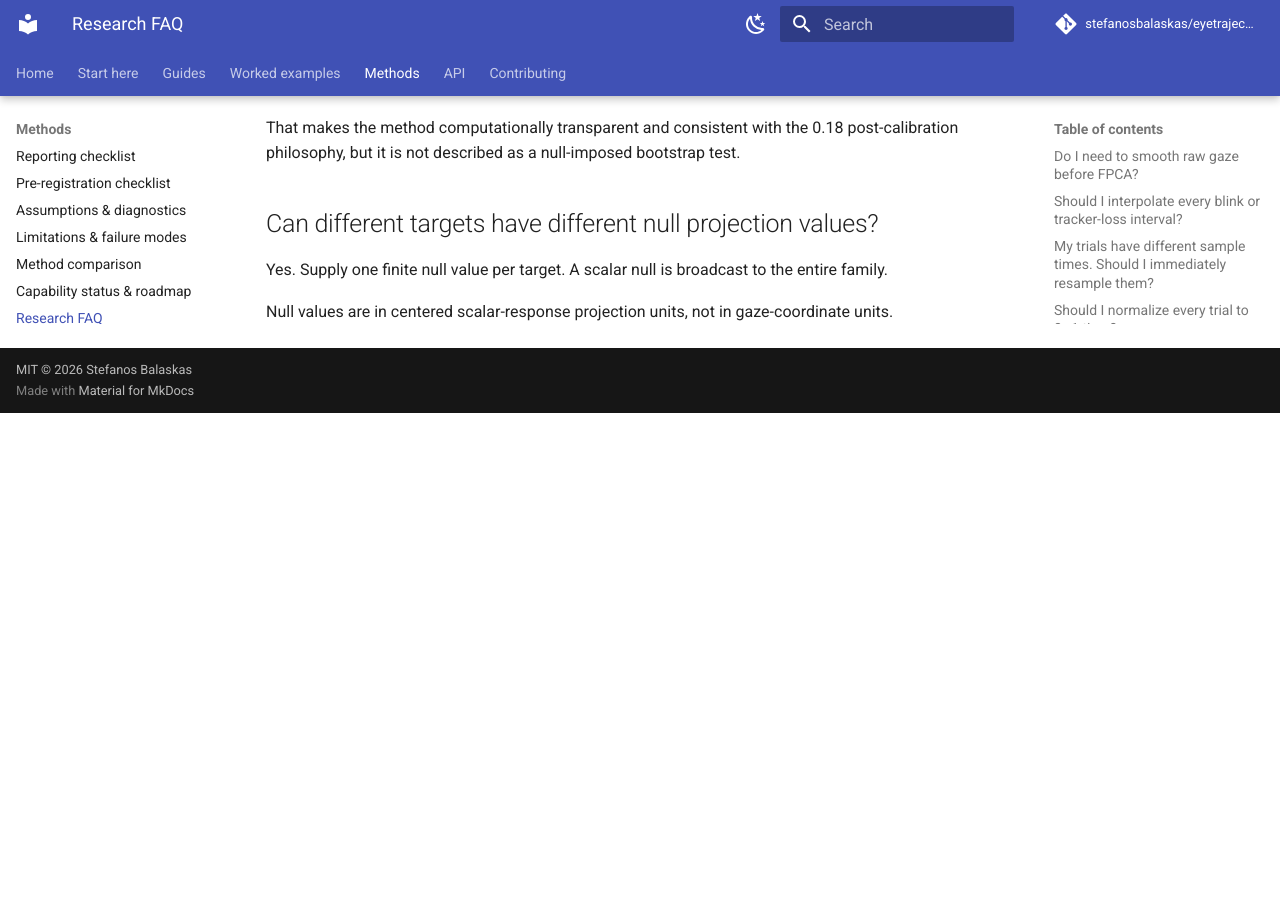
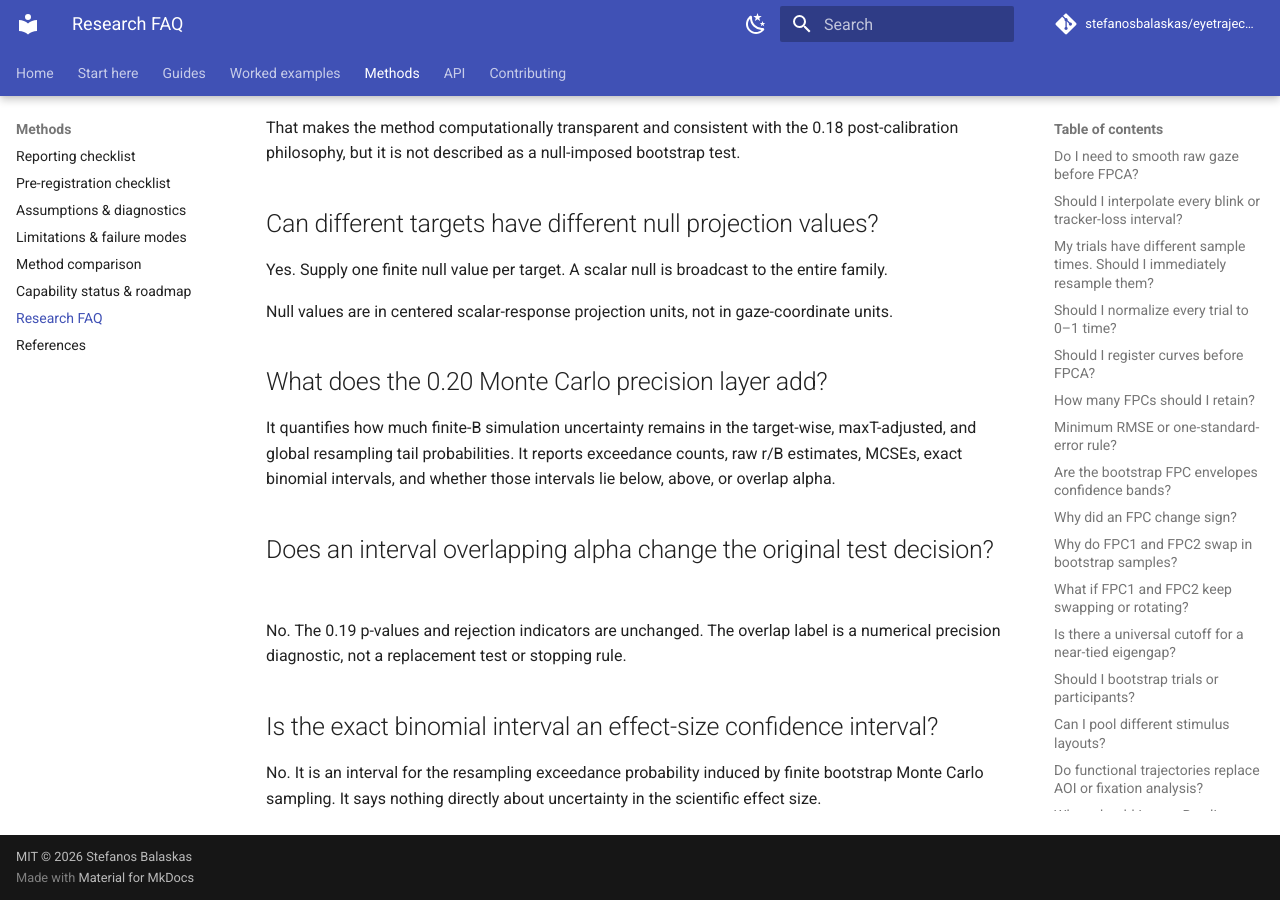
Before and after one commit to stefanosbalaskas/eyetrajectoriespy, an MkDocs documentation site: the page built from docs/methods/faq.md, in a window 1280 px wide and 900 px high, scrolled down 15005 px. Built offline with MkDocs 1.6.1 and Material for MkDocs 9.7.7, drawn with Linux system fonts in a browser that asks for light colours; comment, search, counter and statistics services are not loaded; before the commit the page ends 15418 px from its top, so only the background shows below that.

Commit message:
Add 0.20 precision FAQ

```diff
--- a/docs/methods/faq.md
+++ b/docs/methods/faq.md
@@ -390,3 +390,16 @@
 Yes. Supply one finite null value per target. A scalar null is broadcast to the entire family.
 
 Null values are in centered scalar-response projection units, not in gaze-coordinate units.
+
+
+## What does the 0.20 Monte Carlo precision layer add?
+
+It quantifies how much finite-B simulation uncertainty remains in the target-wise, maxT-adjusted, and global resampling tail probabilities. It reports exceedance counts, raw r/B estimates, MCSEs, exact binomial intervals, and whether those intervals lie below, above, or overlap alpha.
+
+## Does an interval overlapping alpha change the original test decision?
+
+No. The 0.19 p-values and rejection indicators are unchanged. The overlap label is a numerical precision diagnostic, not a replacement test or stopping rule.
+
+## Is the exact binomial interval an effect-size confidence interval?
+
+No. It is an interval for the resampling exceedance probability induced by finite bootstrap Monte Carlo sampling. It says nothing directly about uncertainty in the scientific effect size.
```
